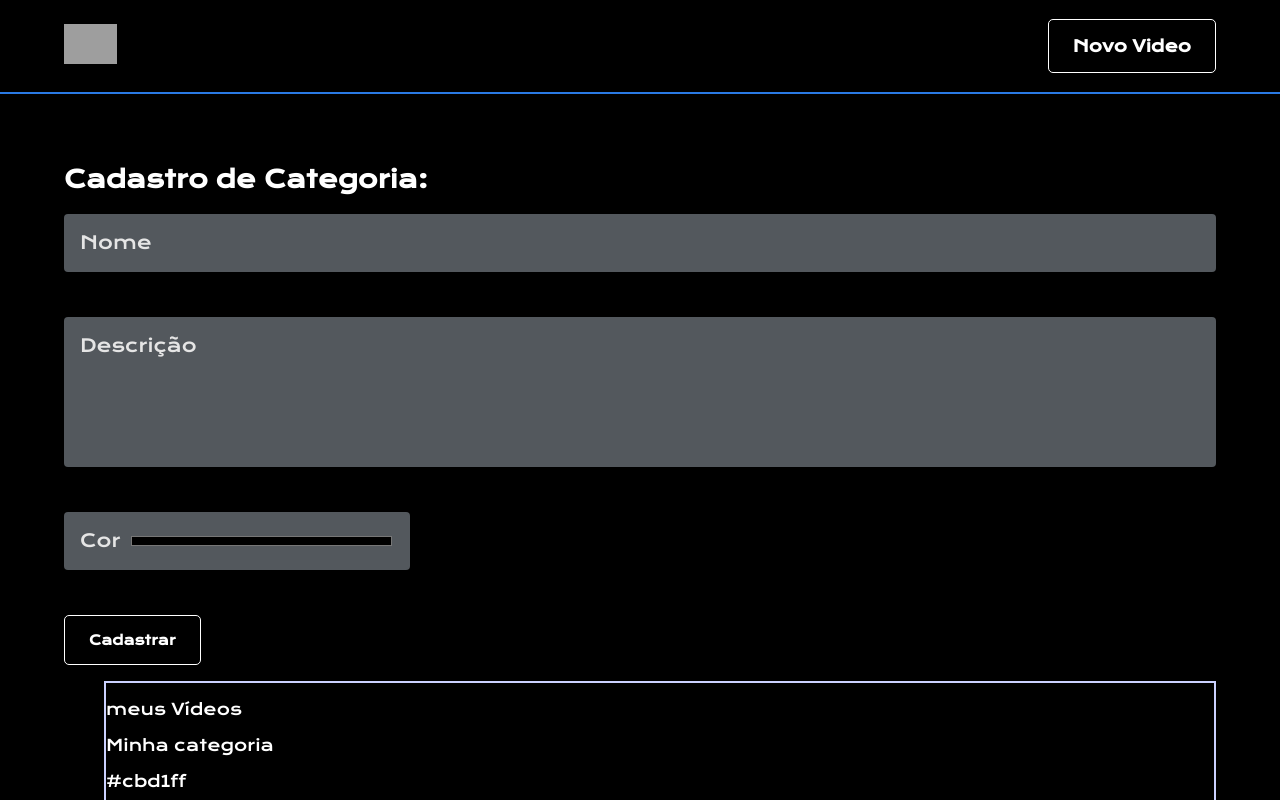
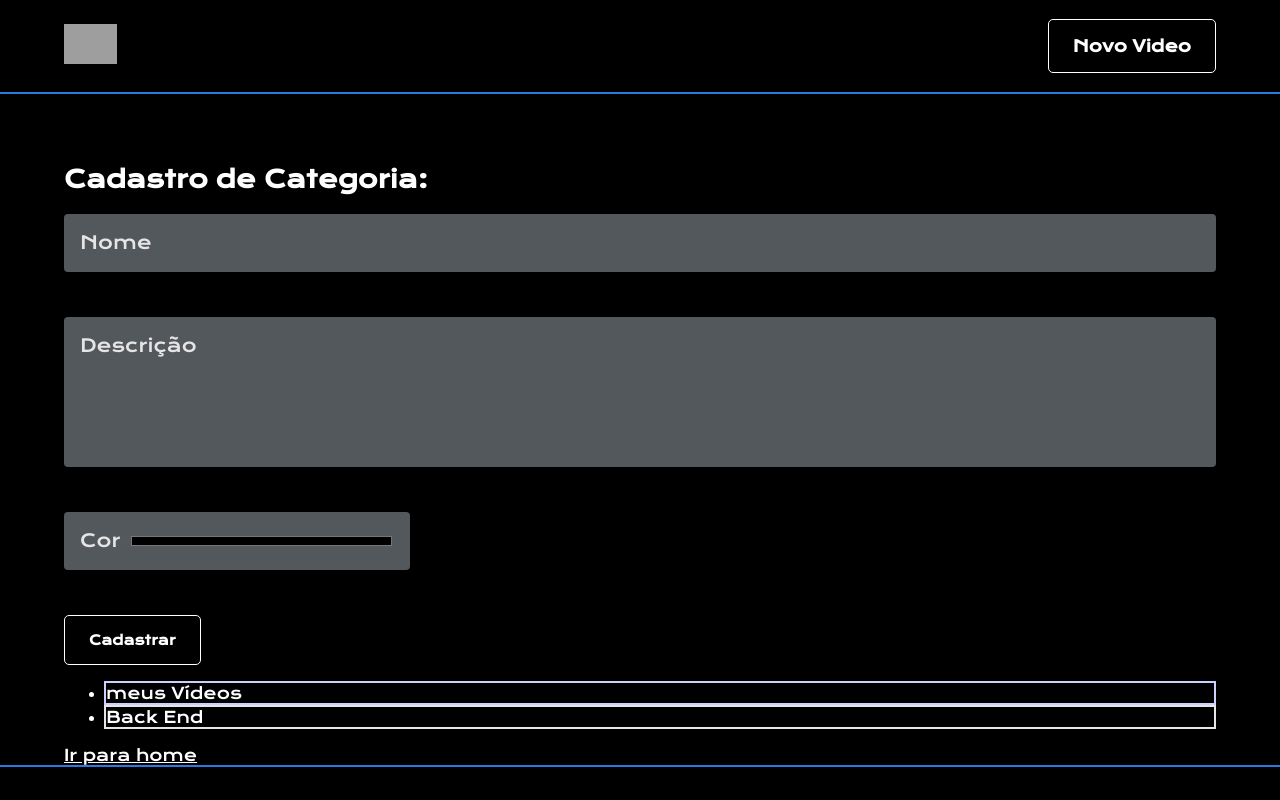
Before and after one commit to HenriqueBaetaLeite/baetaflix, a React (Create React App) app: page /cadastro/categoria in a window 1280 px wide. Shown: the top 800 px of the page. Built offline with nearby package versions, Linux system fonts and the light colour scheme; data requests are answered from the project's data file; grey boxes are pictures that could not be loaded.

Commit message:
atualizacao aula 4

```diff
--- a/package.json
+++ b/package.json
@@ -16,7 +16,8 @@
     "styled-components": "^5.1.1"
   },
   "scripts": {
-    "server": "json-server --watch db.json",
+    "server": "json-server --watch db.json --port 8080",
+    "dev": "concurrently \"react-scripts start\" \"npm run server\"",
     "start": "react-scripts start",
     "build": "react-scripts build",
     "test": "react-scripts test",
@@ -36,5 +37,8 @@
       "last 1 firefox version",
       "last 1 safari version"
     ]
+  },
+  "devDependencies": {
+    "concurrently": "^5.2.0"
   }
 }
--- a/src/App.js
+++ b/src/App.js
@@ -11,7 +11,7 @@ function App() {
       <BannerMain
         videoTitle={dadosIniciais.categorias[0].videos[0].titulo}
         url={dadosIniciais.categorias[0].videos[0].url}
-        videoDescription={'Meu FLix de "coisas" diversas'}
+        videoDescription={'Meu Flix de "coisas" diversas'}
       />
 
       <Carousel ignoreFirstVideo category={dadosIniciais.categorias[0]} />
--- a/src/pages/CadastroCategoria.jsx
+++ b/src/pages/CadastroCategoria.jsx
@@ -29,25 +29,30 @@ const CadastroCategoria = () => {
   };
 
   useEffect(() => {
-    console.log('oi');
+    const url = 'http://localhost:8080/categorias';
 
-    setTimeout(() => {
-      setCategorias([
-        ...categorias,
-        {
-          id: 1,
-          nome: 'meus Vídeos',
-          descricao: 'Minha categoria',
-          cor: '#cbd1ff',
-        },
-        {
-          id: 2,
-          nome: 'Back End',
-          descricao: 'outra categoria',
-          cor: '#e5e5e5',
-        }
-      ]);
-    }, 2 * 1000);
+    fetch(url).then(async (res) => {
+      const resposta = await res.json();
+      setCategorias([...resposta]);
+    });
+
+    // setTimeout(() => {
+    //   setCategorias([
+    //     ...categorias,
+    //     {
+    //       id: 1,
+    //       nome: 'meus Vídeos',
+    //       descricao: 'Minha categoria',
+    //       cor: '#cbd1ff',
+    //     },
+    //     {
+    //       id: 2,
+    //       nome: 'Back End',
+    //       descricao: 'outra categoria',
+    //       cor: '#e5e5e5',
+    //     },
+    //   ]);
+    // }, 2 * 1000);
   }, []);
 
   return (
@@ -86,17 +91,14 @@ const CadastroCategoria = () => {
         </Button>
       </form>
 
-{categorias.length === 0 && (
-  <h3>
-    Loading...
-  </h3>
-)}
+      {categorias.length === 0 && <h3>Loading...</h3>}
+
       <ul>
         {categorias.map((cat, index) => (
           <div style={{ border: `2px solid ${cat.cor}` }} key={`${cat}${index}`}>
-            <p>{cat.nome}</p>
-            <p>{cat.descricao}</p>
-            <p>{cat.cor}</p>
+            <li>{cat.nome}</li>
+            {/* <p>{cat.descricao}</p>
+            <p>{cat.cor}</p> */}
           </div>
         ))}
       </ul>
```
Also changed, not shown: 1 other file (tests, documents, lock files or other folders).
